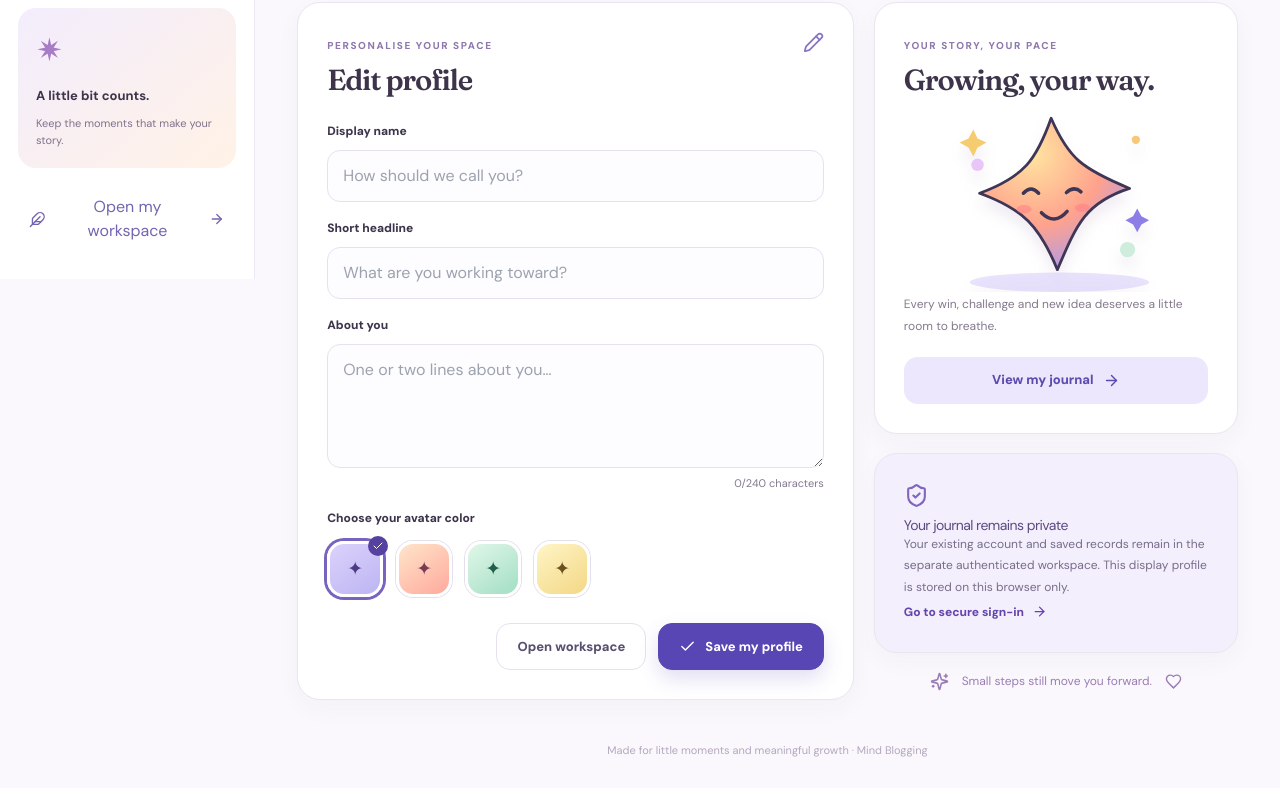
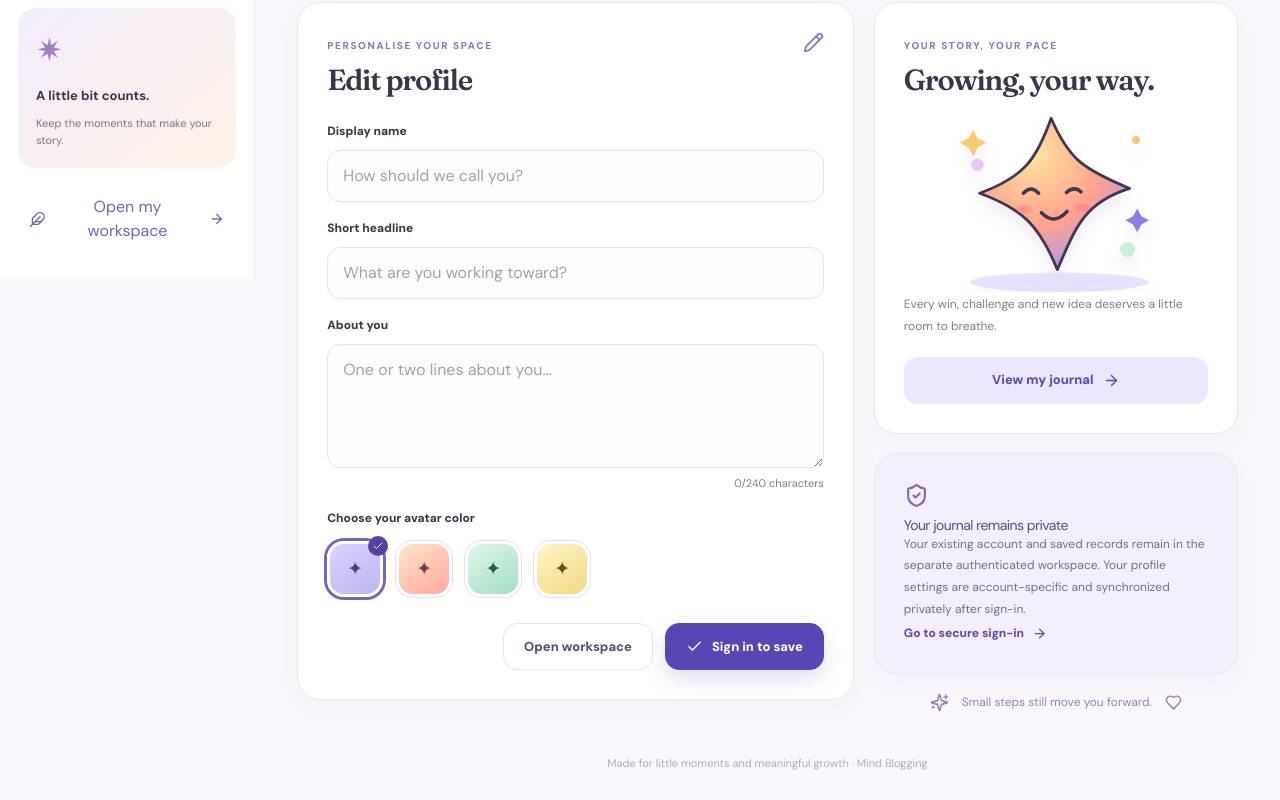
Before and after one commit to jd2009-k/mind-blogging, a React (Vite) app: page / in a window 1280 px wide. Shown: the part 521-1321 px from the top of the page. Built offline with nearby package versions, Linux system fonts and the light colour scheme.

Commit message:
security: isolate landing profiles by verified account identity

```diff
--- a/src/PlayfulProfile.tsx
+++ b/src/PlayfulProfile.tsx
@@ -1,4 +1,6 @@
-import { useState } from 'react';
+import { useEffect, useState } from 'react';
+import {api,auth} from './cloud';
+import {cleanProfile,emptyProfile,profileFromSettings,profilePatch} from './account-profile';
 import {
   ArrowRight, BookOpen, CalendarDays, Check, ChevronRight,
   Feather, Heart, Home, LockKeyhole, PenLine, Pencil,
@@ -10,7 +12,7 @@ export type WorkspacePage = 'home' | 'capture' | 'timeline' | 'growth' | 'review
 type Color = 'lilac' | 'coral' | 'mint' | 'amber';
 type Profile = { name: string; headline: string; bio: string; color: Color };
 
-const PROFILE_KEY = 'mind-blogging-personal-profile-v1';
+// The old anonymous localStorage profile is deliberately never read.
 const blankProfile: Profile = {
   name: '', headline: '', bio: '', color: 'lilac'
 };
@@ -20,24 +22,6 @@ const colors: { color: Color; label: string }[] = [
   { color: 'mint', label: 'Mint' },
   { color: 'amber', label: 'Sunshine' }
 ];
-
-function loadProfile(): Profile {
-  try {
-    const value = window.localStorage.getItem(PROFILE_KEY);
-    if (!value) return { ...blankProfile };
-    const record: unknown = JSON.parse(value);
-    if (!record || typeof record !== 'object') return { ...blankProfile };
-    const profile = record as Partial<Profile>;
-    return {
-      name: typeof profile.name === 'string' ? profile.name.slice(0, 60) : '',
-      headline: typeof profile.headline === 'string' ? profile.headline.slice(0, 80) : '',
-      bio: typeof profile.bio === 'string' ? profile.bio.slice(0, 240) : '',
-      color: colors.some(item => item.color === profile.color) ? profile.color! : 'lilac'
-    };
-  } catch {
-    return { ...blankProfile };
-  }
-}
 
 function initials(value: string) {
   return value.trim().split(/\s+/).filter(Boolean).slice(0, 2)
@@ -73,7 +57,33 @@ function SparkFriend() {
 type Props = { onEnter: (page: WorkspacePage) => void };
 
 export default function PlayfulProfile({ onEnter }: Props) {
-  const [profile, setProfile] = useState<Profile>(loadProfile);
+  const [profile, setProfile] = useState<Profile>(emptyProfile);
+  const [userId,setUserId]=useState<string|null>(null);
+  const [loading,setLoading]=useState(true);
+  const [saving,setSaving]=useState(false);
+  useEffect(()=>{
+    let active=true;
+    auth.getUser().then(u=>{if(active)setUserId(u?.userId||null);})
+      .catch(()=>{if(active)setUserId(null);})
+      .finally(()=>{if(active)setLoading(false);});
+    const off=auth.onAuthStateChange((_event,u)=>{
+      if(!active)return;
+      setProfile(emptyProfile());
+      setSaved(false);
+      setUserId(u?.userId||null);
+    });
+    return()=>{active=false;off();};
+  },[]);
+  useEffect(()=>{
+    if(!userId){setProfile(emptyProfile());return;}
+    let active=true;
+    setLoading(true);
+    api.get('/api/bootstrap').then(({data})=>{
+      if(active)setProfile(profileFromSettings(data.settings,userId));
+    }).catch(e=>{if(active)setError((e as Error).message||'Profile could not be loaded.');})
+      .finally(()=>{if(active)setLoading(false);});
+    return()=>{active=false;};
+  },[userId]);
   const [saved, setSaved] = useState(false);
   const [error, setError] = useState('');
   const nav = [
@@ -84,26 +94,18 @@ export default function PlayfulProfile({ onEnter }: Props) {
     { label: 'Reviews', page: 'reviews' as const, icon: CalendarDays },
     { label: 'Settings', page: 'settings' as const, icon: Settings2 }
   ];
-  const save = () => {
-    if (!profile.name.trim()) {
-      setError('Please add your display name.');
-      return;
-    }
-    const updated = {
-      ...profile,
-      name: profile.name.trim().slice(0, 60),
-      headline: profile.headline.trim().slice(0, 80),
-      bio: profile.bio.trim().slice(0, 240)
-    };
-    try {
-      window.localStorage.setItem(PROFILE_KEY, JSON.stringify(updated));
-    } catch {
-      setError('Browser storage is unavailable. You can still open your workspace.');
-      return;
-    }
-    setProfile(updated);
-    setError('');
-    setSaved(true);
+  const save = async () => {
+    if(!userId){setError('Please sign in before saving private profile details.');return;}
+    if (!profile.name.trim()) {setError('Please add your display name.');return;}
+    const updated=cleanProfile({
+      ...profile,name:profile.name.trim(),headline:profile.headline.trim(),bio:profile.bio.trim()
+    });
+    setSaving(true);setError('');
+    try{
+      await api.put('/api/settings',profilePatch(userId,updated));
+      setProfile(updated);setSaved(true);
+    }catch(e){setError((e as Error)?.message||'Could not save profile to your account.');}
+    finally{setSaving(false);}
   };
   const change = (values: Partial<Profile>) => {
     setProfile(current => ({ ...current, ...values }));
@@ -170,7 +172,7 @@ export default function PlayfulProfile({ onEnter }: Props) {
               <span className="pl-eyebrow">MY PERSONAL SPACE</span>
               <h2>{profile.name.trim() || 'Your name'}</h2>
               <p>{profile.headline.trim() || 'Your next chapter begins here.'}</p>
-              <span className="pl-local-chip"><LockKeyhole size={14} /> Profile saved on this device</span>
+              <span className="pl-local-chip"><LockKeyhole size={14} /> Profile stored in your private account</span>
             </div>
             <span className="pl-hero-decoration" aria-hidden="true">✳</span>
           </section>
@@ -206,10 +208,13 @@ export default function PlayfulProfile({ onEnter }: Props) {
                 ))}
               </div>
               {error && <p className="pl-error" role="alert">{error}</p>}
-              {saved && <p className="pl-success" role="status"><Check size={17} /> Profile saved in this browser.</p>}
+              {saved && <p className="pl-success" role="status"><Check size={17} /> Profile saved to your private account.</p>}
               <div className="pl-profile-actions">
                 <button type="button" className="pl-button pl-secondary" onClick={() => onEnter('home')}>Open workspace</button>
-                <button type="button" className="pl-button pl-primary" onClick={save}><Check size={17} /> Save my profile</button>
+                <button type="button" className="pl-button pl-primary" disabled={loading||saving}
+                  onClick={userId?()=>void save():()=>onEnter('home')}>
+                  <Check size={17} /> {saving?'Saving…':userId?'Save my profile':'Sign in to save'}
+                </button>
               </div>
             </section>
 
@@ -226,7 +231,7 @@ export default function PlayfulProfile({ onEnter }: Props) {
               <section className="pl-card pl-security-card">
                 <ShieldCheck size={25} />
                 <h3>Your journal remains private</h3>
-                <p>Your existing account and saved records remain in the separate authenticated workspace. This display profile is stored on this browser only.</p>
+                <p>Your existing account and saved records remain in the separate authenticated workspace. Your profile settings are account-specific and synchronized privately after sign-in.</p>
                 <button type="button" onClick={() => onEnter('home')}>Go to secure sign-in <ArrowRight size={15} /></button>
               </section>
               <section className="pl-affirmation"><Sparkles size={19} /><p>Small steps still move you forward.</p><Heart size={17} /></section>
```
